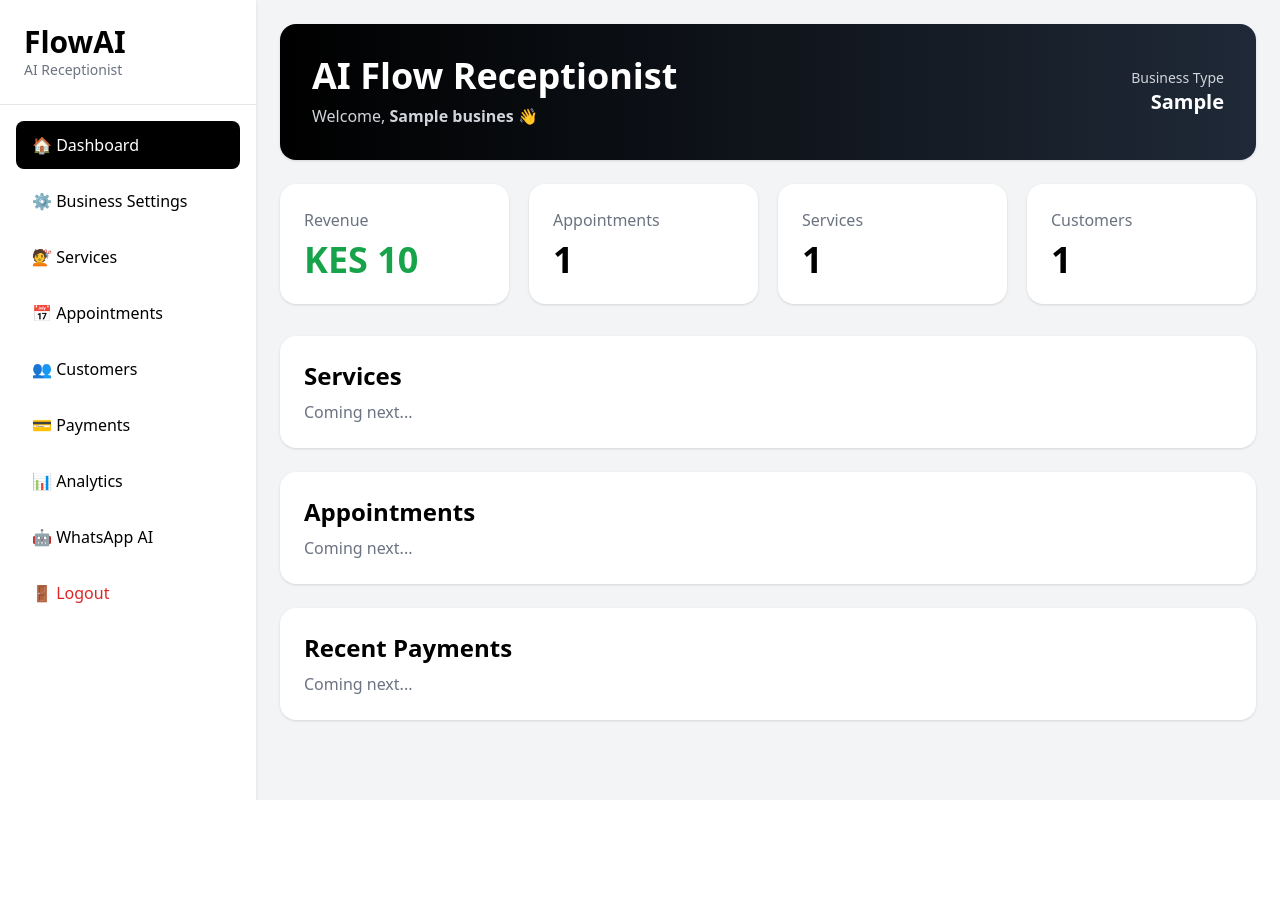
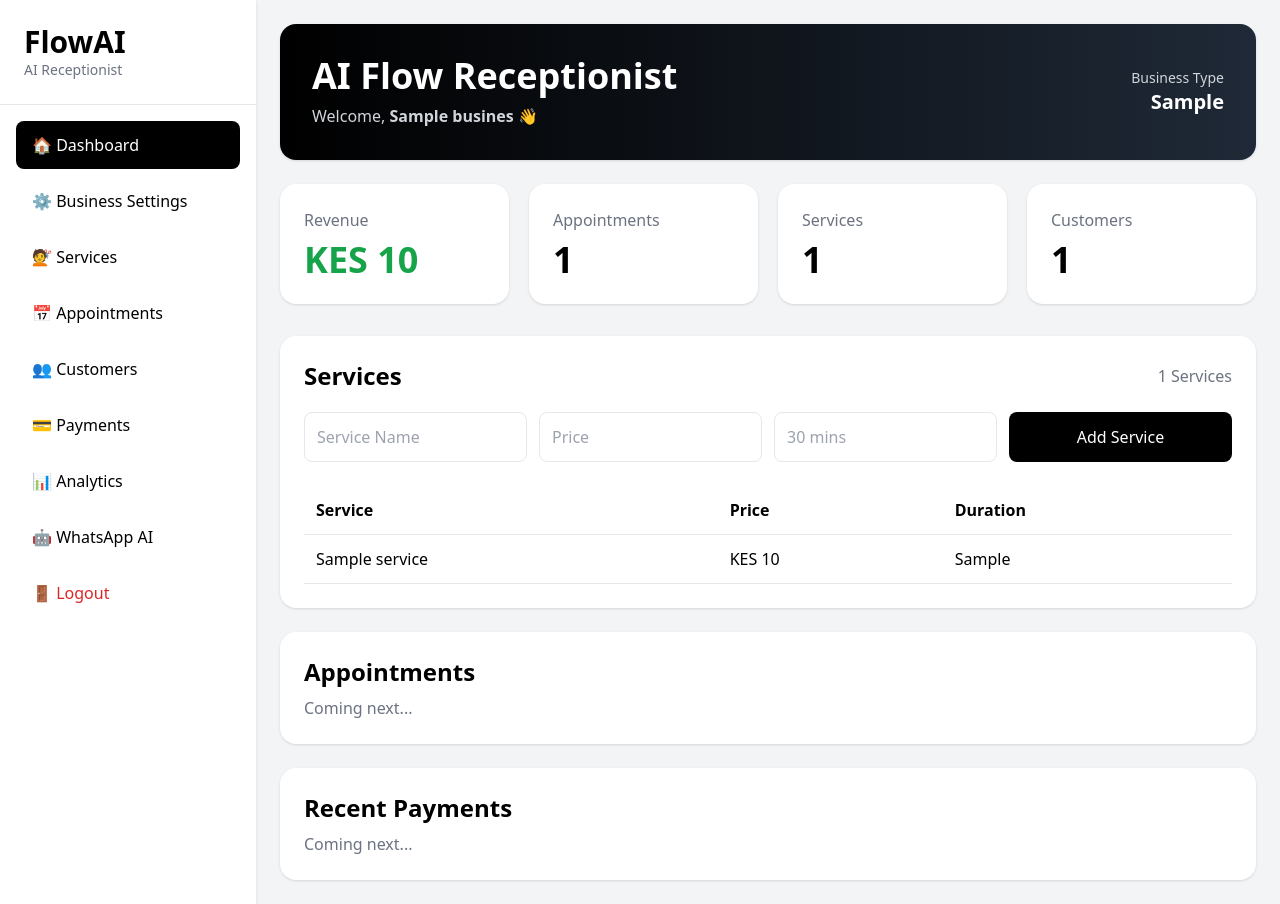
Before and after one commit to rachaelwanja/whatsapp-ai-bot-254, a Flask app: page /dashboard in a window 1280 px wide. Before the commit the page ends 800 px from the top, so only its background shows below. Run offline with Flask 3, Linux system fonts and the light colour scheme; the visitor is signed in with stand-in values (Sample User, id 1); tables that the repository leaves empty hold one stand-in row (values such as "Sample post"); some libraries are stand-ins or nearby versions.

Commit message:
Update services_section.html

```diff
--- a/templates/services_section.html
+++ b/templates/services_section.html
@@ -1,9 +1,87 @@
 <div class="bg-white rounded-2xl shadow p-6 mb-6">
-    <h2 class="text-2xl font-bold">
-        Services
-    </h2>
 
-    <p class="text-gray-500 mt-2">
-        Coming next...
-    </p>
+    <div class="flex justify-between items-center mb-5">
+
+        <h2 class="text-2xl font-bold">
+            Services
+        </h2>
+
+        <span class="text-gray-500">
+            {{ services|length }} Services
+        </span>
+
+    </div>
+
+    <form action="/add-service" method="POST" class="grid md:grid-cols-4 gap-3 mb-6">
+
+        <input
+            type="text"
+            name="name"
+            placeholder="Service Name"
+            class="border rounded-lg p-3"
+            required>
+
+        <input
+            type="number"
+            name="price"
+            placeholder="Price"
+            class="border rounded-lg p-3"
+            required>
+
+        <input
+            type="text"
+            name="duration"
+            placeholder="30 mins"
+            class="border rounded-lg p-3"
+            required>
+
+        <button
+            class="bg-black text-white rounded-lg">
+            Add Service
+        </button>
+
+    </form>
+
+    <table class="w-full">
+
+        <thead>
+
+            <tr class="border-b">
+
+                <th class="text-left p-3">Service</th>
+
+                <th class="text-left p-3">Price</th>
+
+                <th class="text-left p-3">Duration</th>
+
+            </tr>
+
+        </thead>
+
+        <tbody>
+
+        {% for service in services %}
+
+        <tr class="border-b hover:bg-gray-50">
+
+            <td class="p-3">
+                {{ service.name }}
+            </td>
+
+            <td class="p-3">
+                KES {{ service.price }}
+            </td>
+
+            <td class="p-3">
+                {{ service.duration }}
+            </td>
+
+        </tr>
+
+        {% endfor %}
+
+        </tbody>
+
+    </table>
+
 </div>
```
